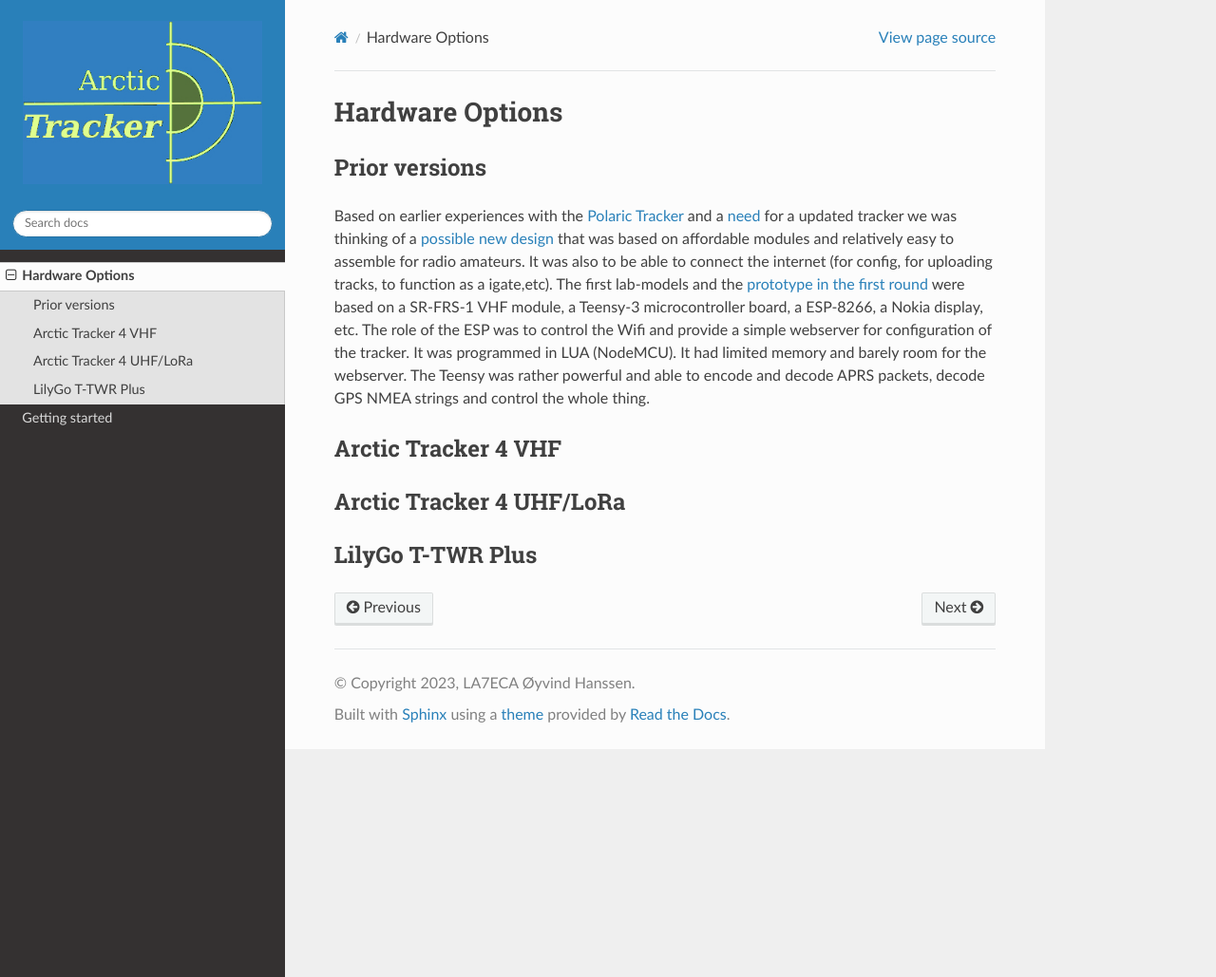
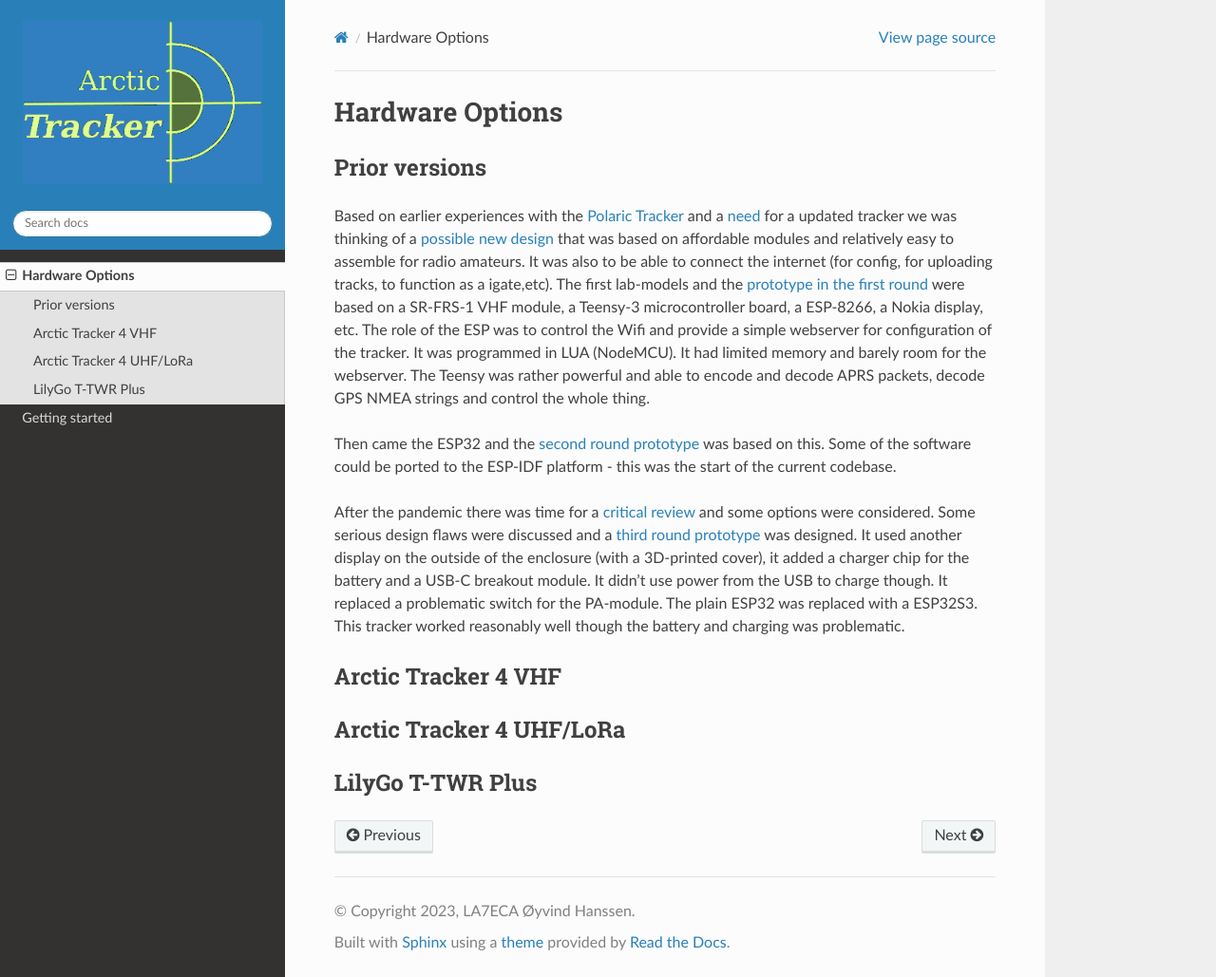
Before and after one commit to Hamlabs/ArcticTracker-docs, a Sphinx documentation site: the page built from docs/hardware.rst, in a window 1280 px wide and 1029 px high. Shown: the whole window at 95% size. Built offline with Sphinx 7.4.7 and the Read the Docs theme 3.1.0, drawn with Linux system fonts in a browser that asks for light colours; pages that are not in the unit, such as notebooks, are missing from menus.

Commit message:
Update hardware.rst

```diff
--- a/docs/hardware.rst
+++ b/docs/hardware.rst
@@ -7,6 +7,10 @@
 --------------
 Based on earlier experiences with the `Polaric Tracker <https://www.la3t.no/polarictracker/>`_ and a `need <http://hamlabs.no/2015/04/01/arctictracker/>`_ for a updated tracker we was thinking of a `possible new design <http://hamlabs.no/2015/04/01/towards-a-next-generation-tracker/>`_ that was based on affordable modules and relatively easy to assemble for radio amateurs. It was also to be able to connect the internet (for config, for uploading tracks, to function as a igate,etc). The first lab-models and the `prototype in the first round <http://hamlabs.no/2019/05/13/first-round-of-tracker-project/>`_ were based on a SR-FRS-1 VHF module, a Teensy-3 microcontroller board, a ESP-8266, a Nokia display, etc. The role of the ESP was to control the Wifi and provide a simple webserver for configuration of the tracker. It was programmed in LUA (NodeMCU). It had limited memory and barely room for the webserver. The Teensy was rather powerful and able to encode and decode APRS packets, decode GPS NMEA strings and control the whole thing.
 
+Then came the ESP32 and the `second round prototype <http://hamlabs.no/2019/06/23/second-round-of-tracker-project/>`_ was based on this. Some of the software could be ported to the ESP-IDF platform - this was the start of the current codebase.
+
+After the pandemic there was time for a `critical review <http://hamlabs.no/2019/06/23/second-round-of-tracker-project/>`_ and some options were considered. Some serious design flaws were discussed and a `third round prototype <http://hamlabs.no/2023/01/10/arctic_third_round/>`_ was designed. It used another display on the outside of the enclosure (with a 3D-printed cover), it added a charger chip for the battery and a USB-C breakout module. It didn't use power from the USB to charge though. It replaced a problematic switch for the PA-module. The plain ESP32 was replaced with a ESP32S3. This tracker worked reasonably well though the battery and charging was problematic.
+
 Arctic Tracker 4 VHF
 --------------------
 
```
